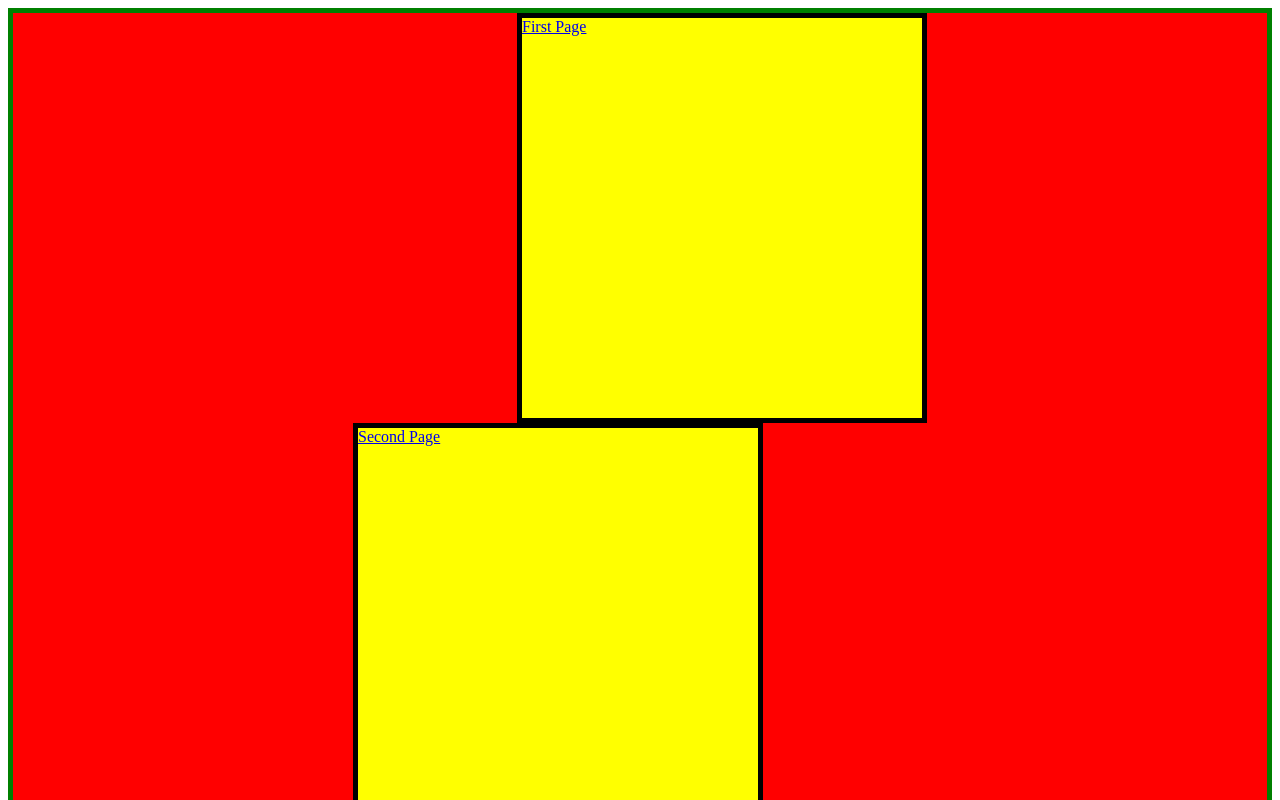
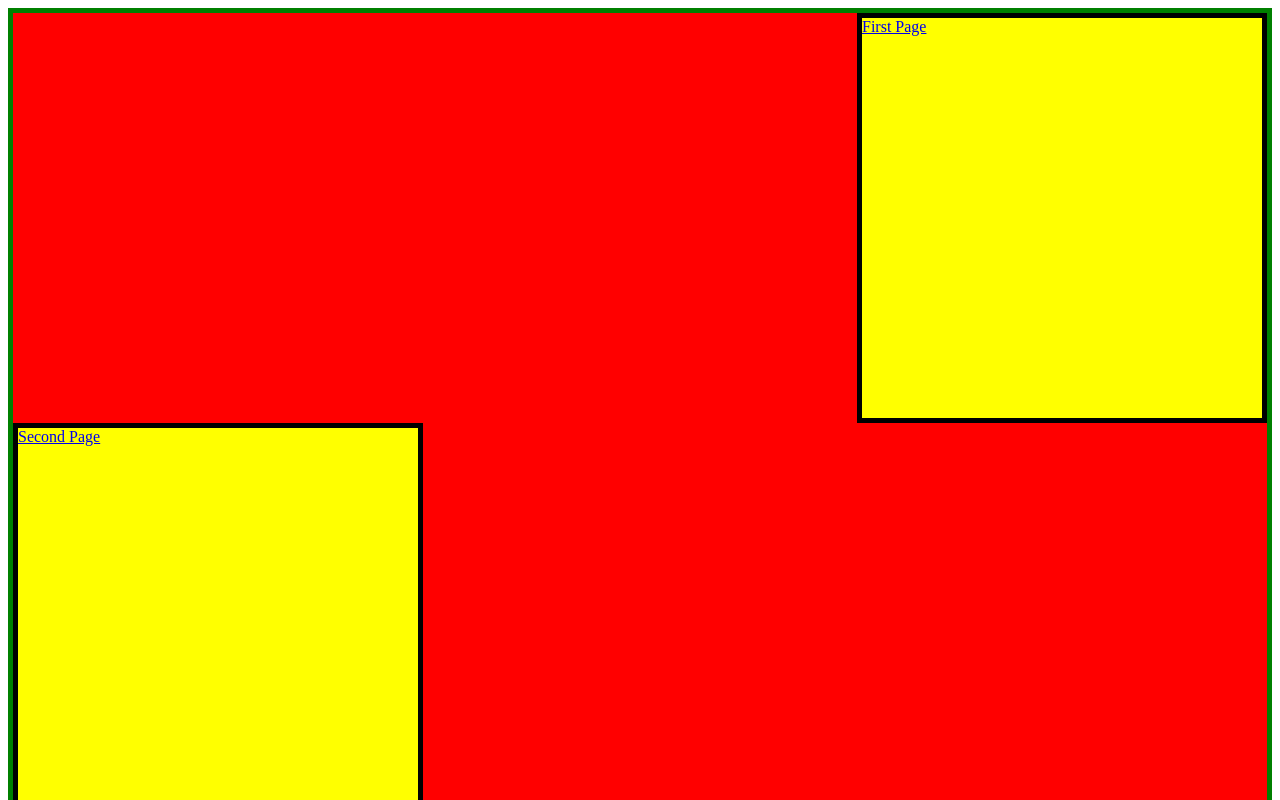
Before and after one commit to mary-hamilton/real-first-proj, a plain HTML site: page First Portfolio Project/index.html in a window 1280 px wide. In both pictures the pointer is over the link "First Page". Shown: the top 800 px of the page. Drawn offline with Linux system fonts and the light colour scheme.

Commit message:
IT WORKS

```diff
--- a/First Portfolio Project/style.css
+++ b/First Portfolio Project/style.css
@@ -8,6 +8,7 @@
     align-items: center;
     width: auto;
     height: auto;
+    pointer-events: none;
 
  }
 
@@ -32,14 +33,6 @@
 
 .container:hover >
 */
-.box:hover {
-    translate: 20% 0 0;
-}
-
-.box:hover ~ .box:not(:hover) {
-    translate: -20% 0 0;
-}
-
 
 
 .box {
@@ -47,7 +40,20 @@
     height: 400px;
     width: 400px;
     border: 5px solid black;
+    pointer-events: auto;
 }
+
+
+.box:hover {
+    align-self: flex-end;
+}
+
+.container:hover > .box:not(:hover) {
+    align-self: flex-start;
+}
+
+
+
 
 
 
```
